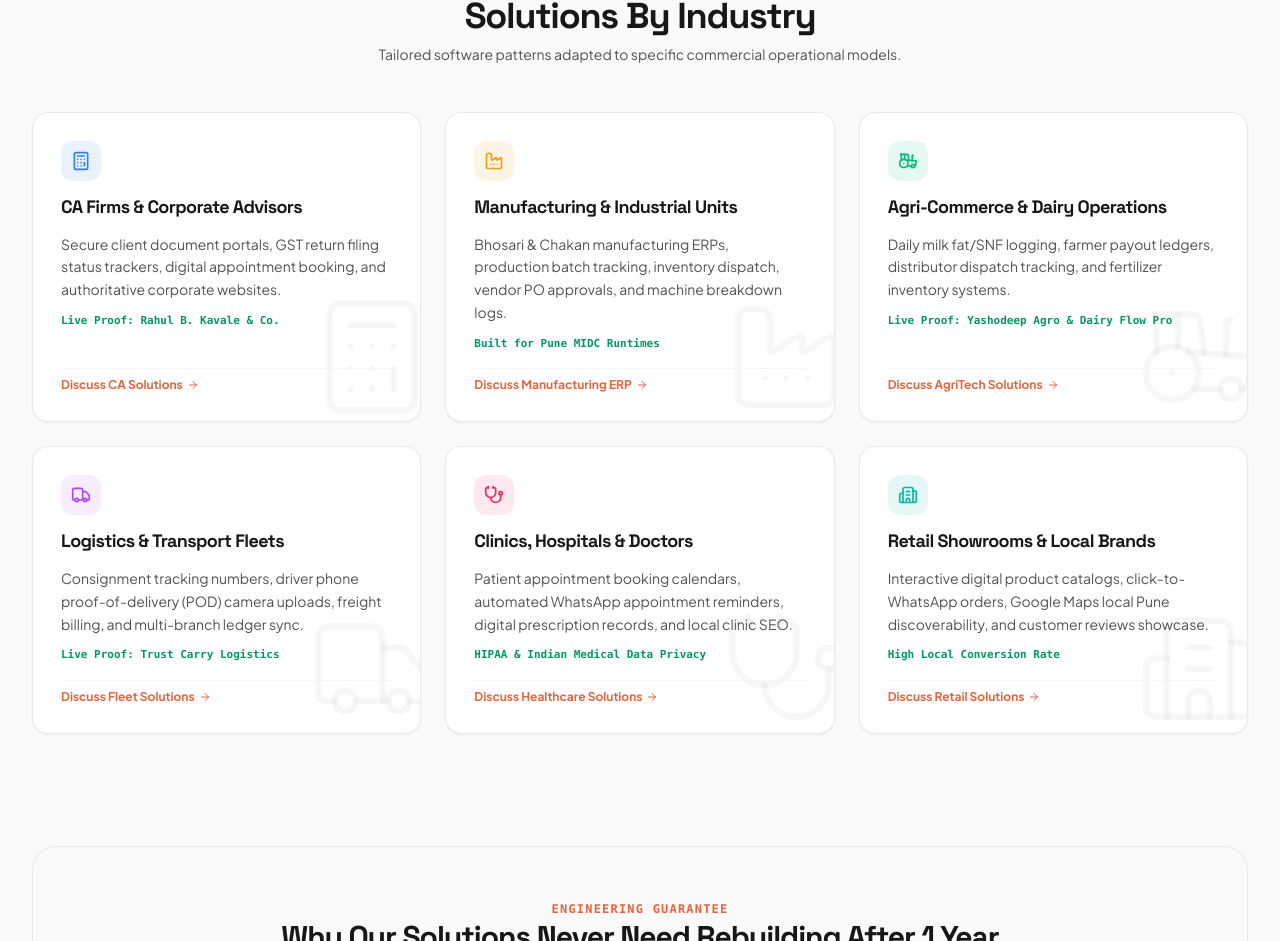
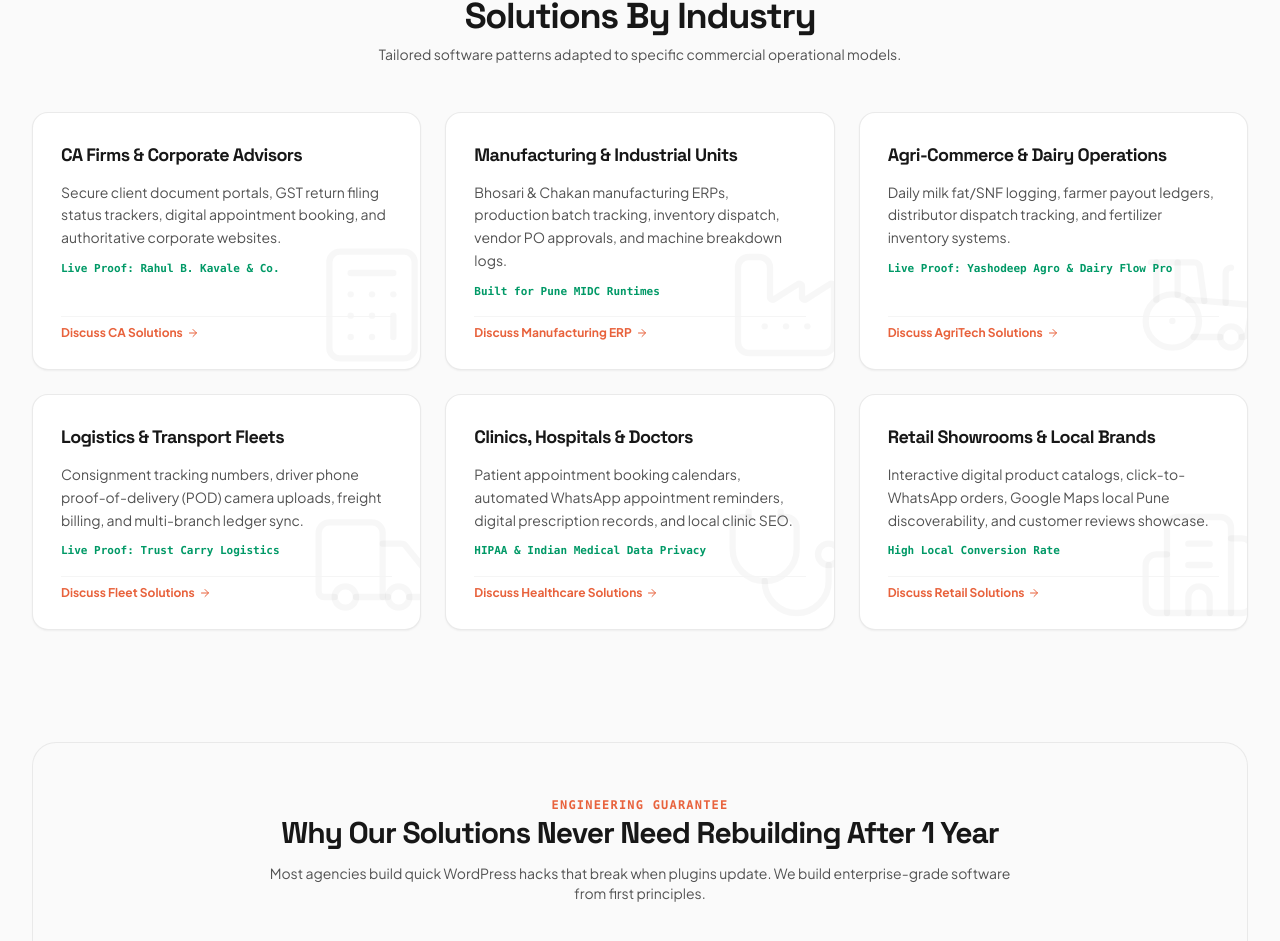
Before and after one commit to deepdigitallabs/Deep-Digital-Labs, a Next.js app: page /solutions in a window 1280 px wide. Shown: the part 2018-2959 px from the top of the page. Built offline with nearby package versions, Linux system fonts and the light colour scheme.

Commit message:
Update page.tsx

```diff
--- a/src/app/solutions/page.tsx
+++ b/src/app/solutions/page.tsx
@@ -335,9 +335,6 @@ export default function SolutionsPage() {
                 <Calculator className="w-full h-full stroke-[1.2]" />
               </div>
               <div className="relative z-10 space-y-3">
-                <div className="w-10 h-10 rounded-xl bg-blue-500/10 text-blue-500 flex items-center justify-center">
-                  <Calculator className="w-5 h-5" />
-                </div>
                 <h3 className="text-lg font-bold text-neutral-900 dark:text-white font-display">
                   CA Firms &amp; Corporate Advisors
                 </h3>
@@ -365,9 +362,6 @@ export default function SolutionsPage() {
                 <Factory className="w-full h-full stroke-[1.2]" />
               </div>
               <div className="relative z-10 space-y-3">
-                <div className="w-10 h-10 rounded-xl bg-amber-500/10 text-amber-500 flex items-center justify-center">
-                  <Factory className="w-5 h-5" />
-                </div>
                 <h3 className="text-lg font-bold text-neutral-900 dark:text-white font-display">
                   Manufacturing &amp; Industrial Units
                 </h3>
@@ -395,9 +389,6 @@ export default function SolutionsPage() {
                 <Tractor className="w-full h-full stroke-[1.2]" />
               </div>
               <div className="relative z-10 space-y-3">
-                <div className="w-10 h-10 rounded-xl bg-emerald-500/10 text-emerald-500 flex items-center justify-center">
-                  <Tractor className="w-5 h-5" />
-                </div>
                 <h3 className="text-lg font-bold text-neutral-900 dark:text-white font-display">
                   Agri-Commerce &amp; Dairy Operations
                 </h3>
@@ -425,9 +416,6 @@ export default function SolutionsPage() {
                 <Truck className="w-full h-full stroke-[1.2]" />
               </div>
               <div className="relative z-10 space-y-3">
-                <div className="w-10 h-10 rounded-xl bg-purple-500/10 text-purple-500 flex items-center justify-center">
-                  <Truck className="w-5 h-5" />
-                </div>
                 <h3 className="text-lg font-bold text-neutral-900 dark:text-white font-display">
                   Logistics &amp; Transport Fleets
                 </h3>
@@ -455,9 +443,6 @@ export default function SolutionsPage() {
                 <Stethoscope className="w-full h-full stroke-[1.2]" />
               </div>
               <div className="relative z-10 space-y-3">
-                <div className="w-10 h-10 rounded-xl bg-rose-500/10 text-rose-500 flex items-center justify-center">
-                  <Stethoscope className="w-5 h-5" />
-                </div>
                 <h3 className="text-lg font-bold text-neutral-900 dark:text-white font-display">
                   Clinics, Hospitals &amp; Doctors
                 </h3>
@@ -485,9 +470,6 @@ export default function SolutionsPage() {
                 <Building2 className="w-full h-full stroke-[1.2]" />
               </div>
               <div className="relative z-10 space-y-3">
-                <div className="w-10 h-10 rounded-xl bg-teal-500/10 text-teal-500 flex items-center justify-center">
-                  <Building2 className="w-5 h-5" />
-                </div>
                 <h3 className="text-lg font-bold text-neutral-900 dark:text-white font-display">
                   Retail Showrooms &amp; Local Brands
                 </h3>
```
